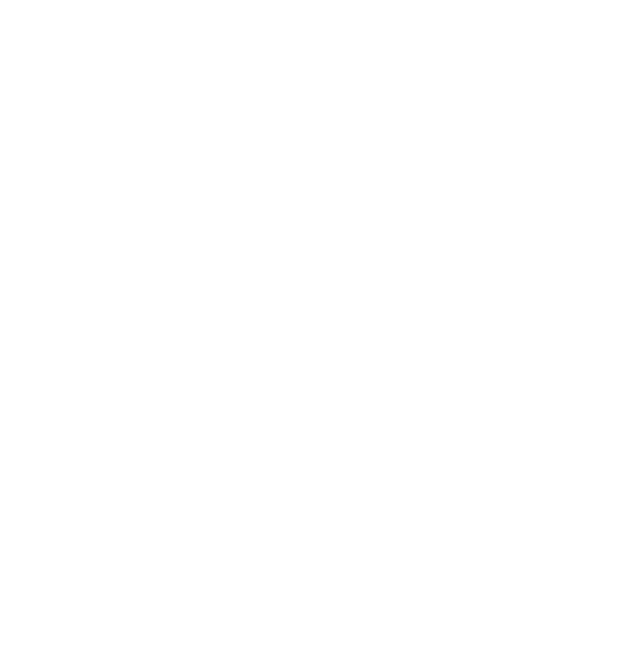
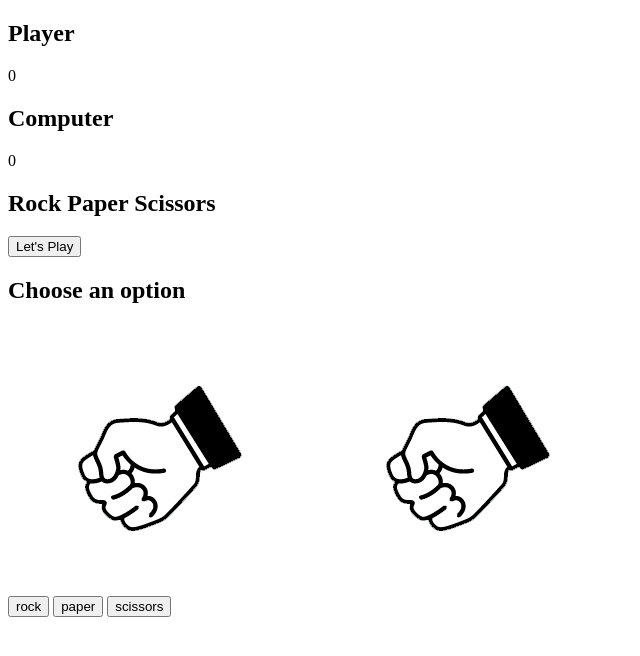
Before and after one commit to FianuD/Rock-Paper-Scissors, a plain HTML site: page index.html in a window 1280 px wide. Shown: the whole page, without its empty margins (0-640 px from the left). Drawn offline with Linux system fonts and the light colour scheme.

Commit message:
Feature: Basic layout of game made in html

```diff
--- a/index.html
+++ b/index.html
@@ -9,6 +9,36 @@
 </head>
 <body>
 
+    <section class="game">
+        <div class="score">
+            <div class="player-score">
+                <h2>Player</h2>
+                <p>0</p>
+            </div>
+            <div class="computer-score">
+                <h2>Computer</h2>
+                <p>0</p>
+            </div>
+
+            <div class="intro">
+                <h1>Rock Paper Scissors</h1>
+                <button>Let's Play</button>
+            </div>
+        </div>
+
+        <div class="match">
+            <h2 class="winner">Choose an option</h2>
+            <div class="hands">
+                <img class="player-hand" src="./assets/rock.png" alt="player's choice">
+                <img class="computer-hand" src="./assets/rock.png" alt="computer's choice">
+            </div>
+            <div class="options">
+                <button class="rock">rock</button>
+                <button class="rock">paper</button>
+                <button class="rock">scissors</button>
+            </div>
+        </div>
+    </section>
 
     <script src="app.js"></script>
 </body>
```
